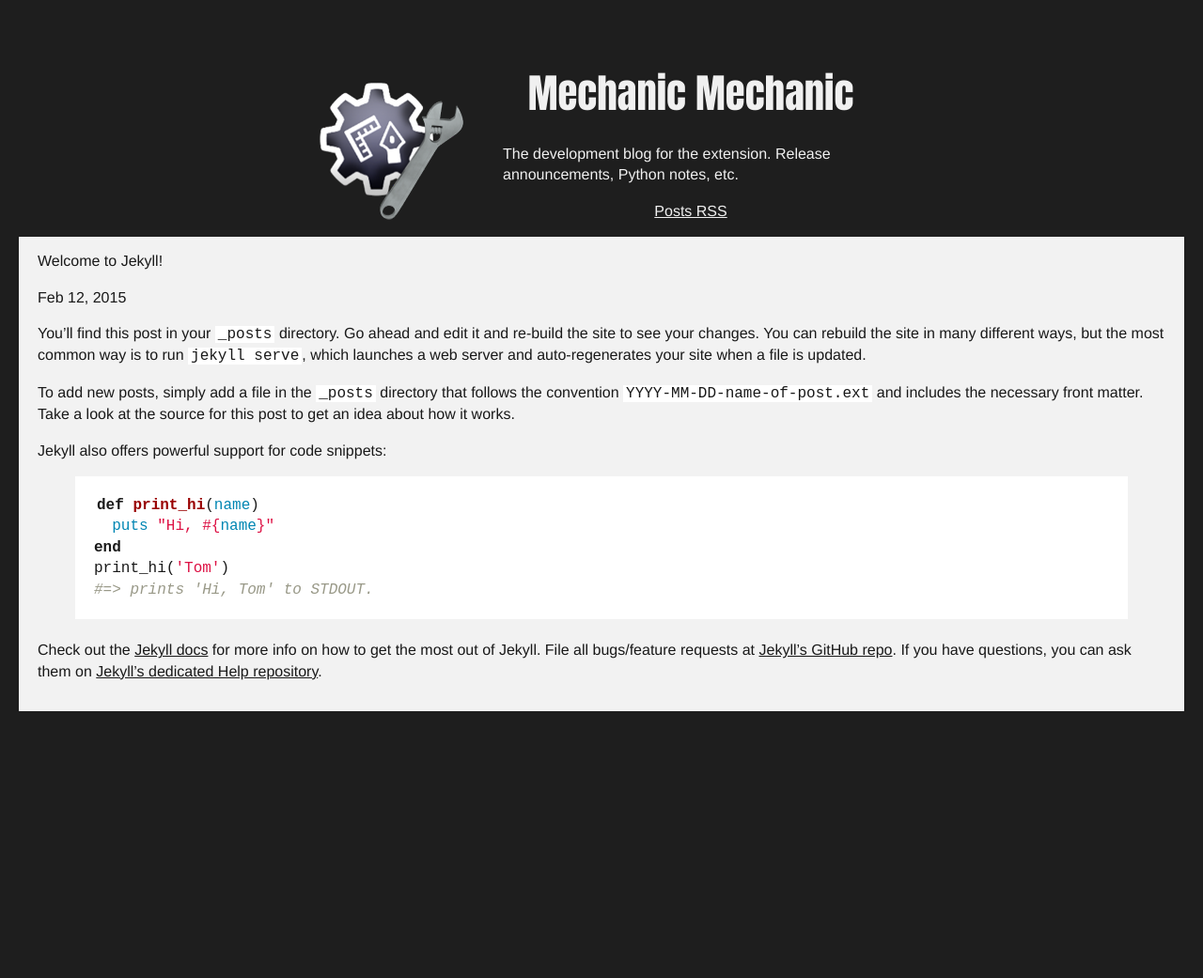
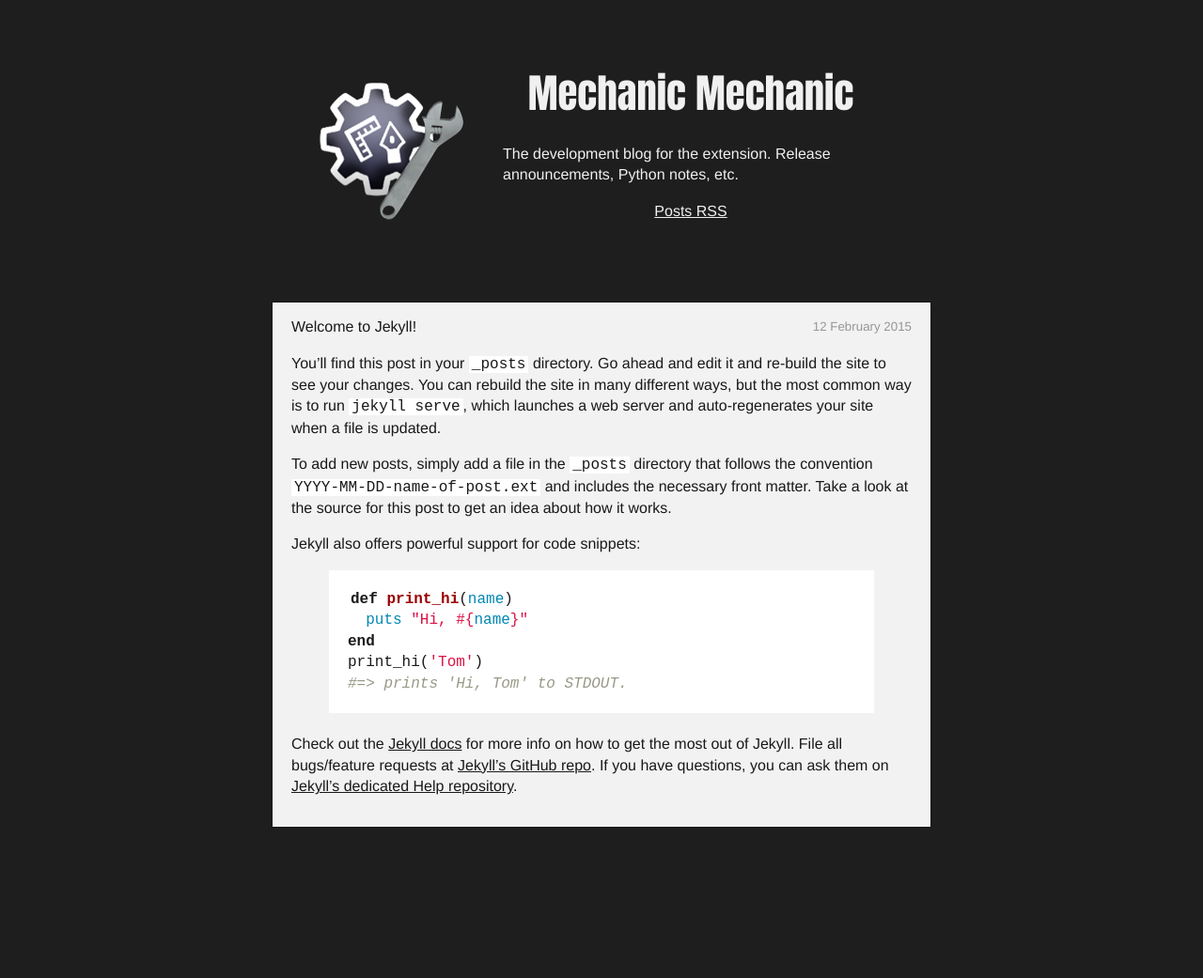
Before and after one commit to robofont-mechanic/Mechanic, a Jekyll site: the page built from _posts/2015-02-12-welcome-to-jekyll.markdown, in a window 1280 px wide. Shown: the whole page at 94% size. Built offline with Jekyll 4.4.1, drawn with Linux system fonts in a browser that asks for light colours; before the commit the page ends 900 px from its top, so only the background shows below that.

Commit message:
fix post styling

```diff
--- a/_includes/header.html
+++ b/_includes/header.html
@@ -1,5 +1,5 @@
 <header class="page-header">
-  <h1>Mechanic Mechanic</h1>
+  <h1><a href="{{ site.url }}">Mechanic Mechanic</a></h1>
 
   <div class="description">
     <p>The development blog for the extension. Release announcements, Python notes, etc.</p>
--- a/_layouts/post.html
+++ b/_layouts/post.html
@@ -1,15 +1,18 @@
 ---
 layout: default
 ---
-<div class="post">
+<div class="posts">
+  <div class="post">
+    <header>
+      <h1>
+        {{ page.title }}
+      </h1>
 
-  <header class="post-header">
-    <h1 class="post-title">{{ page.title }}</h1>
-    <p class="post-meta">{{ page.date | date: "%b %-d, %Y" }}{% if page.author %} • {{ page.author }}{% endif %}{% if page.meta %} • {{ page.meta }}{% endif %}</p>
-  </header>
+      <span class="metadata">{{ page.date | date: "%-d %B %Y" }}</span>
+    </header>
 
-  <article class="post-content">
-    {{ content }}
-  </article>
-
+    <div class="content">
+      {{ content }}
+    </div>
+  </div>
 </div>
--- a/css/main.scss
+++ b/css/main.scss
@@ -16,6 +16,10 @@
   font-size: 12pt;
   line-height: 1.4em;
   margin: 0 0 10px;
+
+  a {
+    text-decoration: none;
+  }
 }
 
 a {
```
